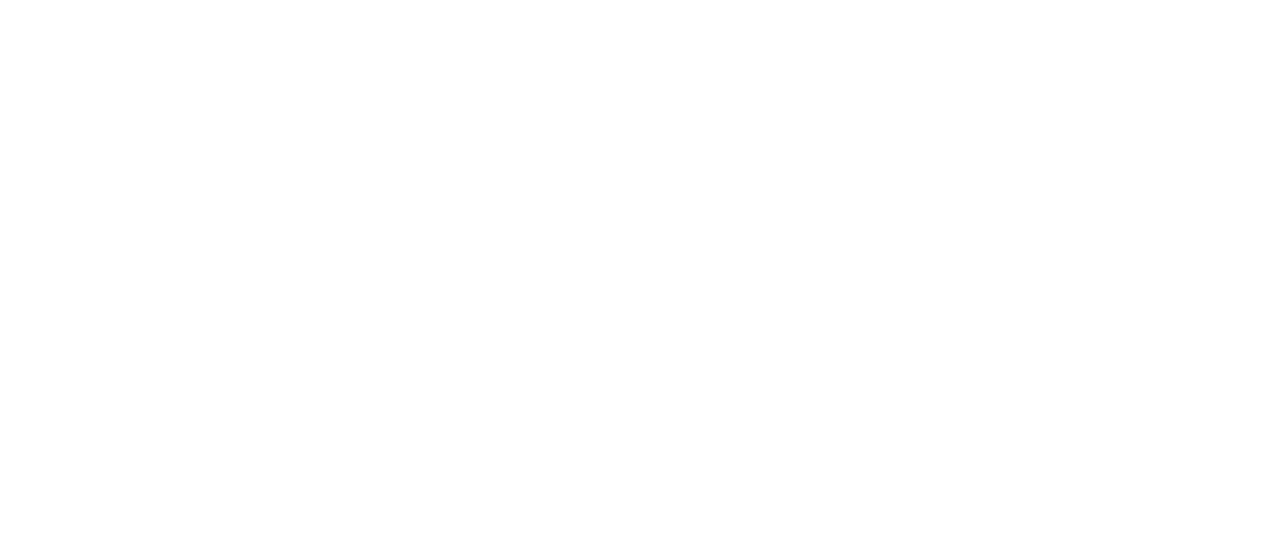
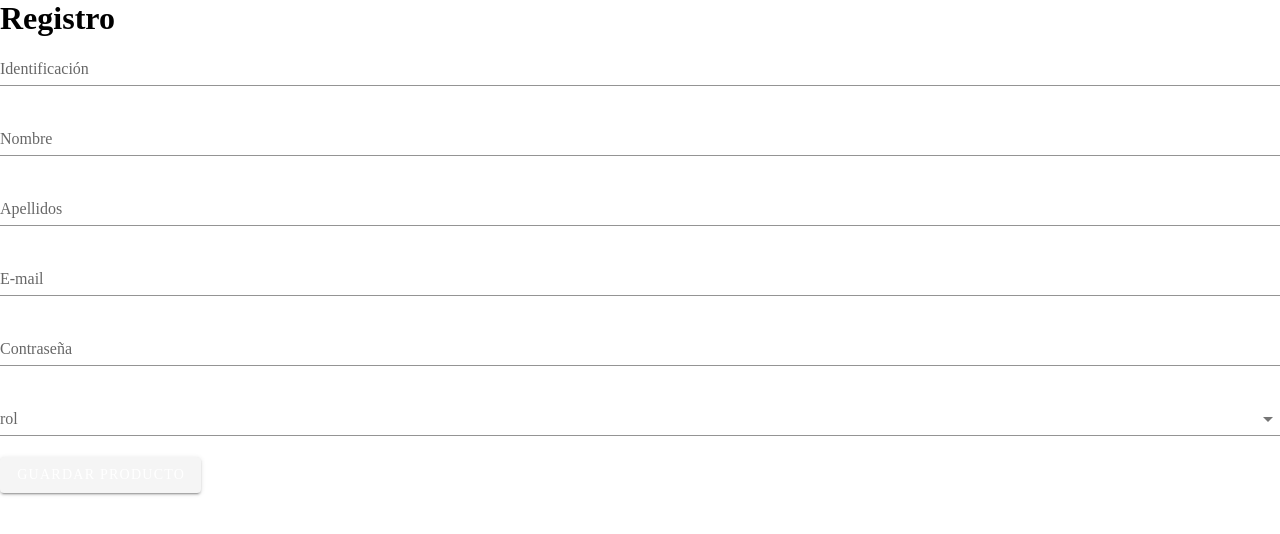
Before and after one commit to JuanDLCH/stayawake, a Nuxt app in the folder stayawake-nuxt/: page /register in a window 1280 px wide. Before the commit this address had no page. Shown: the top 534 px of the page. Built offline with nearby package versions, Linux system fonts and the light colour scheme.

Commit message:
Registro

```diff
--- /dev/null
+++ b/stayawake-nuxt/pages/register.vue
@@ -0,0 +1,95 @@
+<template>
+  <div>
+      <h1>Registro</h1>
+
+    <template>
+    <v-form ref="formRegister" v-model="valid" lazy-validation>
+
+        <v-text-field
+            v-model="product.id"
+            :rules="rules.required"
+            label="Identificación"
+         ></v-text-field>
+
+        <v-text-field
+            v-model="product.name"
+            :rules="rules.required"
+            label="Nombre"
+             required
+         ></v-text-field>
+
+        <v-text-field
+            v-model="product.lastName"
+            :rules="rules.required"
+            label="Apellidos"
+            required
+        ></v-text-field>
+
+        <v-text-field
+            v-model="product.mail"
+            :rules="rules.required"
+            label="E-mail"
+            required
+        ></v-text-field>
+
+        <v-text-field
+            v-model="product.password"
+            :rules="rules.required"
+            label="Contraseña"
+            required
+        ></v-text-field>
+
+        <v-select
+            v-model="product.role"
+            :rules="rules.required"
+            :item="role"
+            label="rol"
+            required
+        ></v-select>
+
+        <v-btn color="success" @click="saveProduct()">Guardar producto</v-btn>
+
+    </v-form>
+    </template>
+  </div>
+</template>
+
+<script>
+  export default {
+    data: () => ({
+      valid: true,
+      product:{
+        id: "",
+        name: ""
+      },
+      role:["Administrador", "Conductor"],
+      rules:{
+          required: [v => !!v || "El campo es obligatorio"]
+      }
+    }),
+
+    methods: {
+      saveProduct(){
+          if(this.$refs.formRegister.validate()){
+            let product = Object.assign({}, this.product);
+            console.log(product);
+          }else{
+            console.log("Formualario incompleto");
+          }
+      },
+      validate () {
+        this.$refs.form.validate()
+      },
+      reset () {
+        this.$refs.form.reset()
+      },
+      resetValidation () {
+        this.$refs.form.resetValidation()
+      },
+    },
+  }
+</script>
+
+<style>
+
+</style>
```
